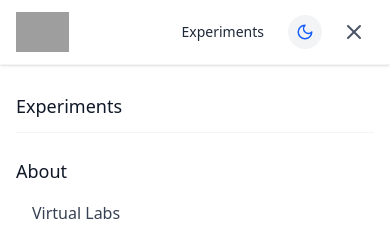
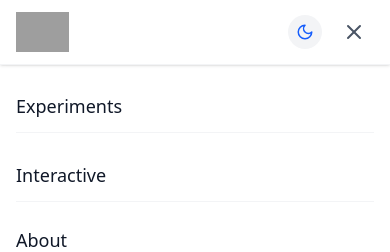
Before and after one commit to avi1o1/WELabs, a Next.js app in the folder welabs/: page /experiments in a window 390 px wide. Both pictures are taken after a click on the button 354 px from the left and 32 px from the top of the page. Shown: the top 252 px of the page. Built offline with nearby package versions, Linux system fonts and the light colour scheme; grey boxes are pictures that could not be loaded.

Commit message:
Add Interactive Page

```diff
--- a/welabs/src/app/experiments/page.tsx
+++ b/welabs/src/app/experiments/page.tsx
@@ -2,6 +2,7 @@
 
 import React, { useState, useEffect } from "react";
 import { motion } from "framer-motion";
+import Link from "next/link";
 import {
   Search,
   Filter,
@@ -690,6 +691,7 @@ const ExperimentsPage: React.FC = () => {
                                 <div className="flex-grow"></div>
 
                                 {/* Button */}
+                                <Link href={`/experiment/${experiment.id}`}>
                                   <button
                                     className={`w-full py-2 mt-4 rounded-lg font-medium transition-colors cursor-pointer ${
                                       isDarkMode
@@ -699,6 +701,7 @@ const ExperimentsPage: React.FC = () => {
                                   >
                                     View Details
                                   </button>
+                                </Link>
                               </CardContent>
                             </Card>
                           ))}
--- a/welabs/src/components/layout/Navbar.tsx
+++ b/welabs/src/components/layout/Navbar.tsx
@@ -174,17 +174,6 @@ const Navbar: React.FC<NavbarProps> = ({
 
             {/* Mobile menu button */}
             <div className="md:hidden flex items-center space-x-3">
-              <a
-                href="/experiments/"
-                className={`px-3 py-1.5 text-sm font-medium transition-colors ${
-                  isDarkMode
-                    ? "text-white"
-                    : "text-gray-800"
-                }`}
-              >
-                Experiments
-              </a>
-
               <button
                 onClick={toggleTheme}
                 className={`p-2 rounded-full ${
@@ -219,11 +208,10 @@ const Navbar: React.FC<NavbarProps> = ({
           animate={{ opacity: 1, y: 0 }}
           exit={{ opacity: 0, y: -10 }}
           transition={{ duration: 0.2 }}
-          className={`fixed inset-0 z-40 pt-20 ${
-            isDarkMode ? "bg-gray-900" : "bg-white"
-          }`}
+          className={`fixed inset-0 z-40 pt-20 ${isDarkMode ? "bg-gray-900" : "bg-white"
+            } overflow-hidden`}
         >
-          <div className="container mx-auto px-4 pb-8">
+          <div className="container mx-auto px-4 pb-8 h-full overflow-y-auto">
             {/* Mobile nav items */}
             <div className="space-y-4">
               <a
@@ -235,6 +223,15 @@ const Navbar: React.FC<NavbarProps> = ({
                 }`}
               >
                 Experiments
+              </a>
+              <a
+                href="/interactive"
+                className={`block py-3 text-lg font-medium border-b ${isDarkMode
+                    ? "text-white border-gray-800 hover:text-blue-300"
+                    : "text-gray-900 border-gray-100 hover:text-blue-600"
+                  }`}
+              >
+                Interactive
               </a>
 
               {navItems.slice(1).map((item, index) => (
```
Lines whose indentation alone changed are shown as unchanged.
